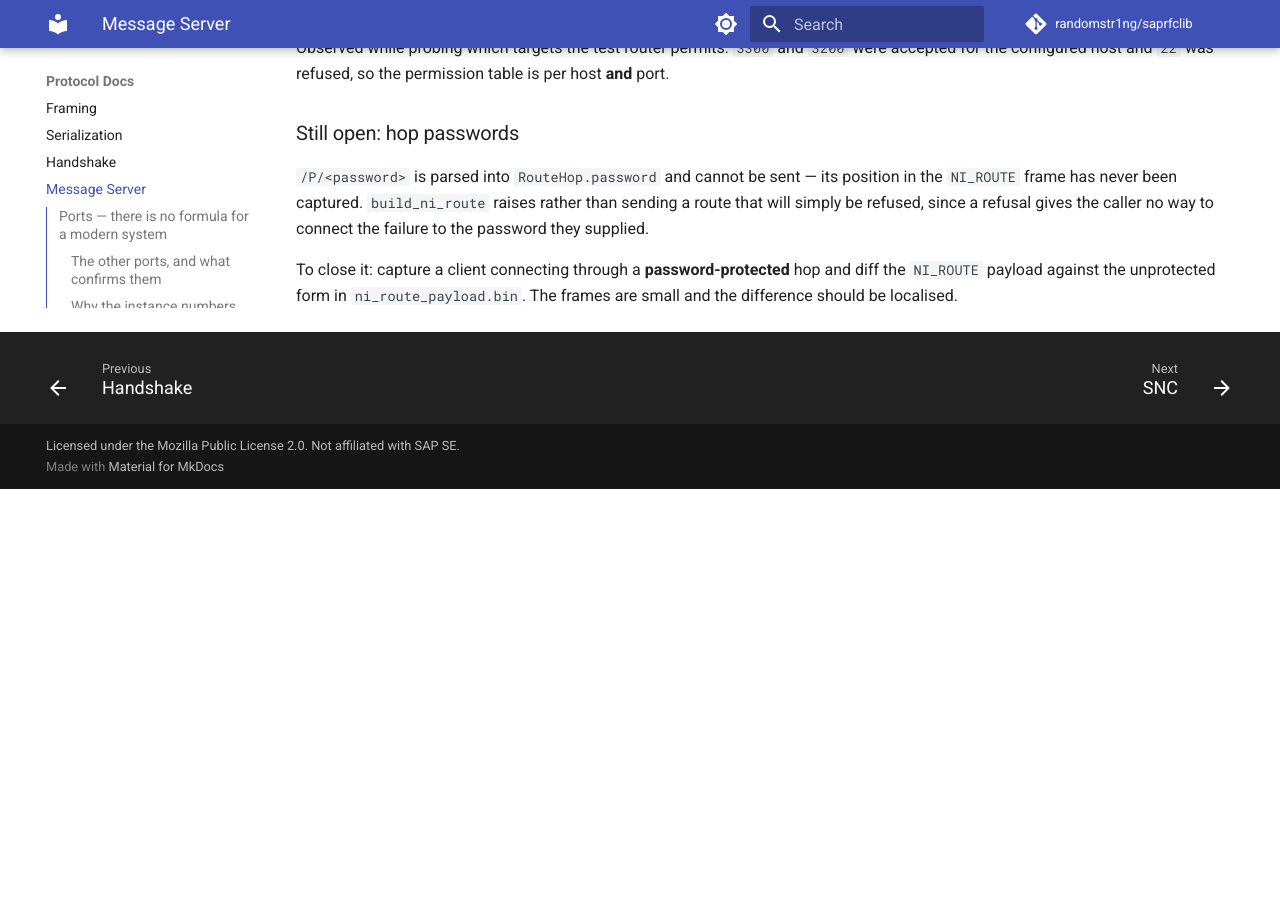
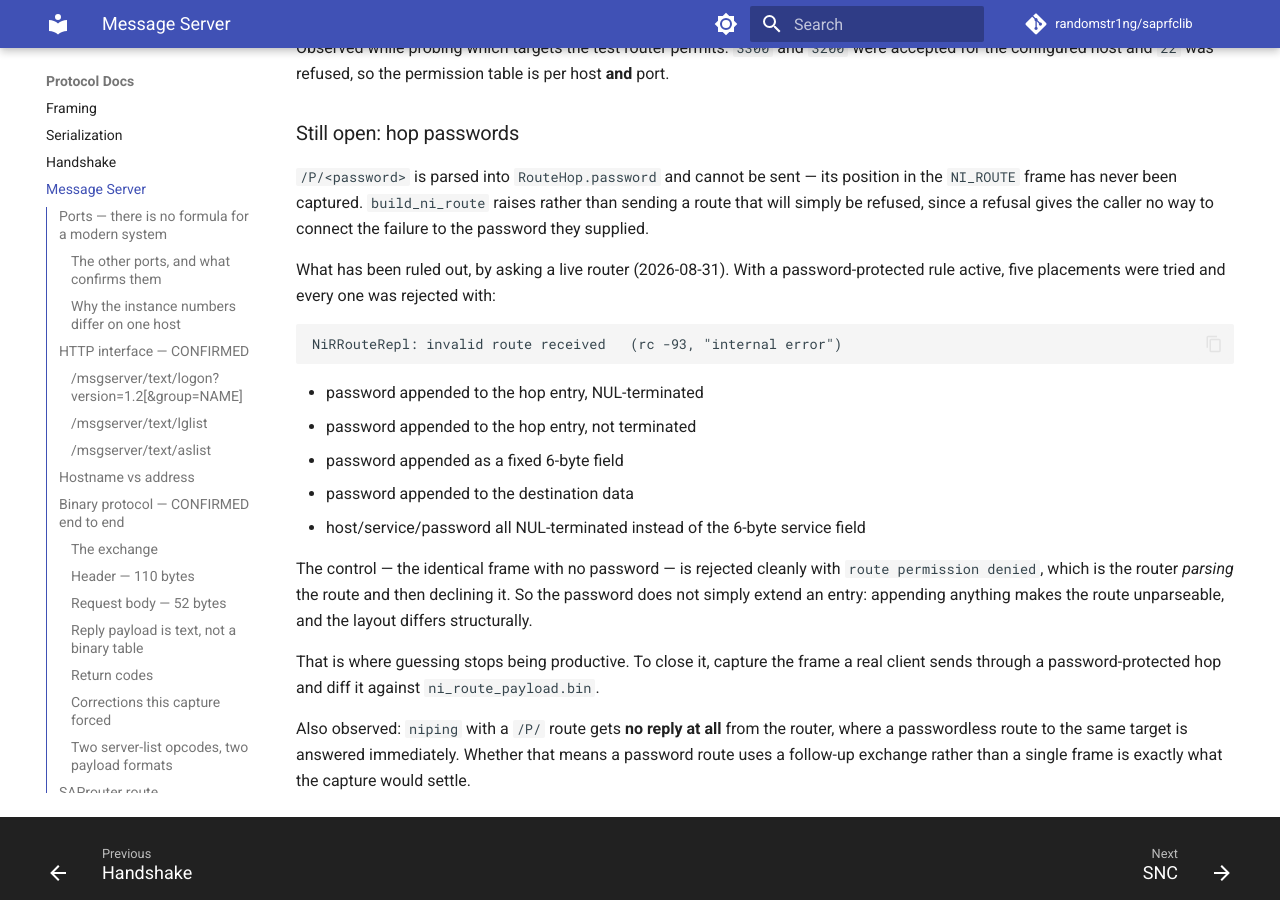
Before and after one commit to randomstr1ng/saprfclib, an MkDocs documentation site: the page built from docs/protocol/message_server.md, in a window 1280 px wide and 900 px high, scrolled down 6389 px. Built offline with MkDocs 1.6.1 and Material for MkDocs 9.7.7, drawn with Linux system fonts in a browser that asks for light colours; comment, search, counter and statistics services are not loaded; before the commit the page ends 6878 px from its top, so only the background shows below that.

Commit message:
docs: record what the router rules out about hop passwords
With a password-protected rule active on a live SAProuter, five placements for
the /P/ password were tried and every one was rejected with "NiRRouteRepl:
invalid route received" (rc -93). The control -- the same frame without a
password -- is rejected cleanly with "route permission denied", which is the
router parsing the route and then declining it.

So the password does not simply extend a hop or destination entry. Appending
anything at all makes the route unparseable, which means the layout differs
structurally rather than gaining a field. Recording the negative result so the
next attempt does not repeat the search.

Also noted: niping with a /P/ route draws no reply from the router at all, while
a passwordless route to the same target is answered immediately. Whether a
password route uses a follow-up exchange rather than a single frame is one of
the things a capture would settle.

````diff
--- a/docs/protocol/message_server.md
+++ b/docs/protocol/message_server.md
@@ -289,7 +289,30 @@ position in the `NI_ROUTE` frame has never been captured. `build_ni_route` raise
 rather than sending a route that will simply be refused, since a refusal gives
 the caller no way to connect the failure to the password they supplied.
 
-To close it: capture a client connecting through a **password-protected** hop and
-diff the `NI_ROUTE` payload against the unprotected form in
-`ni_route_payload.bin`. The frames are small and the difference should be
-localised.
+What has been ruled out, by asking a live router (2026-08-31). With a
+password-protected rule active, five placements were tried and every one was
+rejected with:
+
+```
+NiRRouteRepl: invalid route received   (rc -93, "internal error")
+```
+
+- password appended to the hop entry, NUL-terminated
+- password appended to the hop entry, not terminated
+- password appended as a fixed 6-byte field
+- password appended to the destination data
+- host/service/password all NUL-terminated instead of the 6-byte service field
+
+The control — the identical frame with no password — is rejected cleanly with
+`route permission denied`, which is the router *parsing* the route and then
+declining it. So the password does not simply extend an entry: appending
+anything makes the route unparseable, and the layout differs structurally.
+
+That is where guessing stops being productive. To close it, capture the frame a
+real client sends through a password-protected hop and diff it against
+`ni_route_payload.bin`.
+
+Also observed: `niping` with a `/P/` route gets **no reply at all** from the
+router, where a passwordless route to the same target is answered immediately.
+Whether that means a password route uses a follow-up exchange rather than a
+single frame is exactly what the capture would settle.
````
